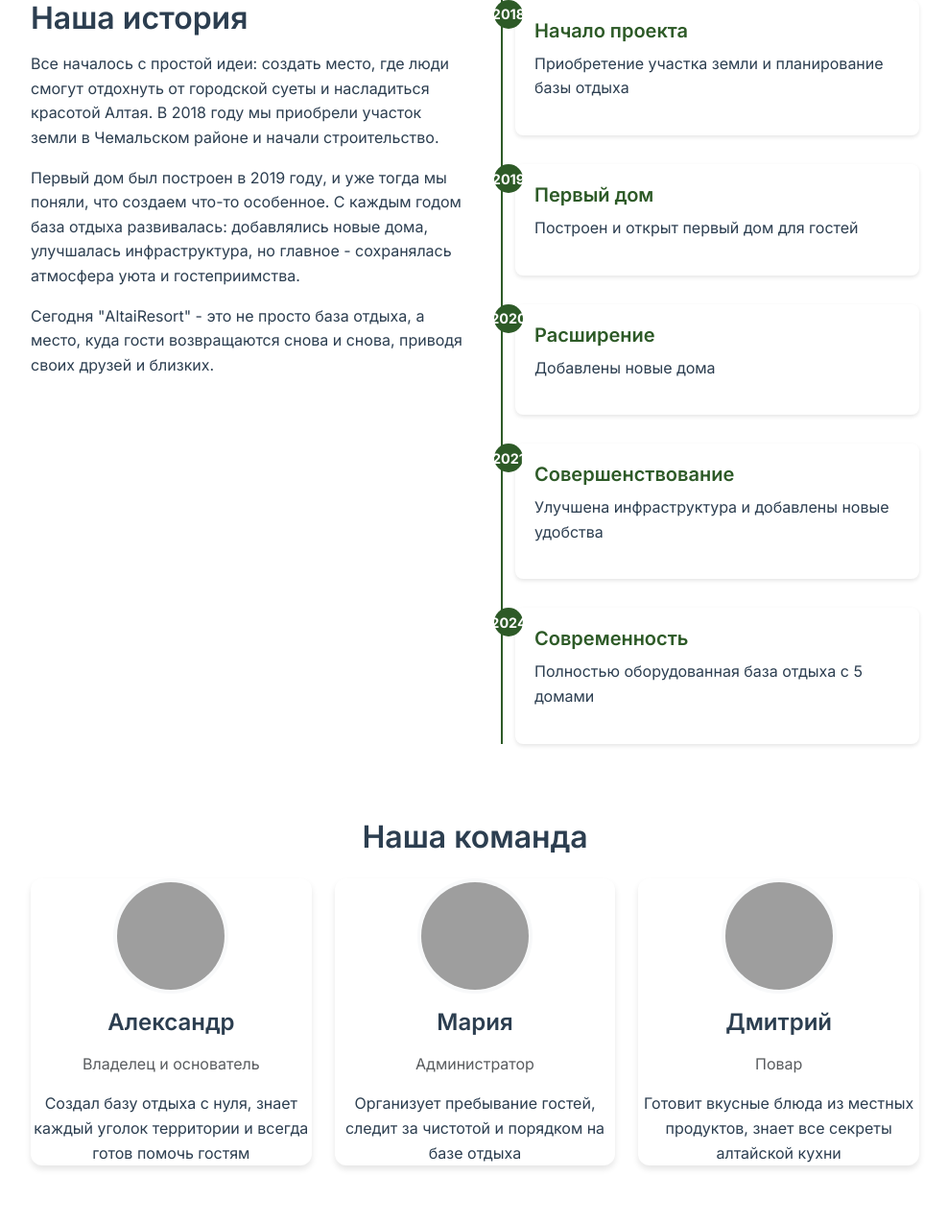
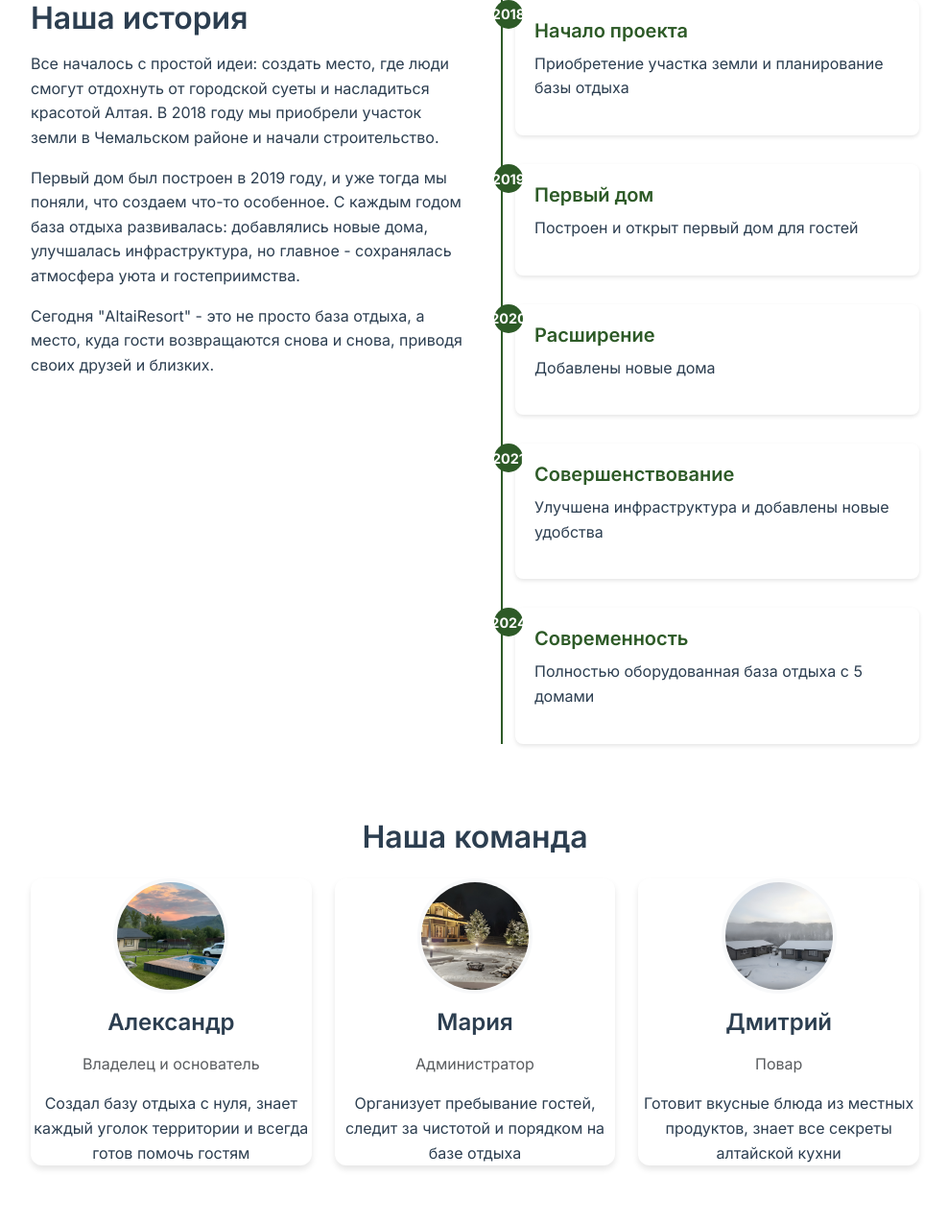
Before and after one commit to mark3245/AltaiResort, a Django app: page /about/ in a window 1280 px wide. Shown: the part 1232-2507 px from the top of the page at 96% size, without its empty margins (145-1133 px from the left). Run offline with Django 4.2, Linux system fonts and the light colour scheme; data that the repository does not hold is empty; grey boxes are pictures that could not be loaded.

Commit message:
fix: replace missing team images with existing static images

```diff
--- a/templates/main/about.html
+++ b/templates/main/about.html
@@ -117,7 +117,7 @@
                         <div class="col-lg-4 col-md-6 mb-4">
                             <div class="team-card text-center">
                                 <div class="team-avatar mb-3">
-                                    <img src="{% static 'images/team-1.jpg' %}" alt="Александр - владелец" class="rounded-circle" width="120" height="120">
+                                    <img src="{% static 'images/1.jpeg' %}" alt="Александр - владелец" class="rounded-circle" width="120" height="120">
                                 </div>
                                 <h4>Александр</h4>
                                 <p class="text-muted">Владелец и основатель</p>
@@ -127,7 +127,7 @@
                         <div class="col-lg-4 col-md-6 mb-4">
                             <div class="team-card text-center">
                                 <div class="team-avatar mb-3">
-                                    <img src="{% static 'images/team-2.jpg' %}" alt="Мария - администратор" class="rounded-circle" width="120" height="120">
+                                    <img src="{% static 'images/2.jpeg' %}" alt="Мария - администратор" class="rounded-circle" width="120" height="120">
                                 </div>
                                 <h4>Мария</h4>
                                 <p class="text-muted">Администратор</p>
@@ -137,7 +137,7 @@
                         <div class="col-lg-4 col-md-6 mb-4">
                             <div class="team-card text-center">
                                 <div class="team-avatar mb-3">
-                                    <img src="{% static 'images/team-3.jpg' %}" alt="Дмитрий - повар" class="rounded-circle" width="120" height="120">
+                                    <img src="{% static 'images/3.jpeg' %}" alt="Дмитрий - повар" class="rounded-circle" width="120" height="120">
                                 </div>
                                 <h4>Дмитрий</h4>
                                 <p class="text-muted">Повар</p>
```
